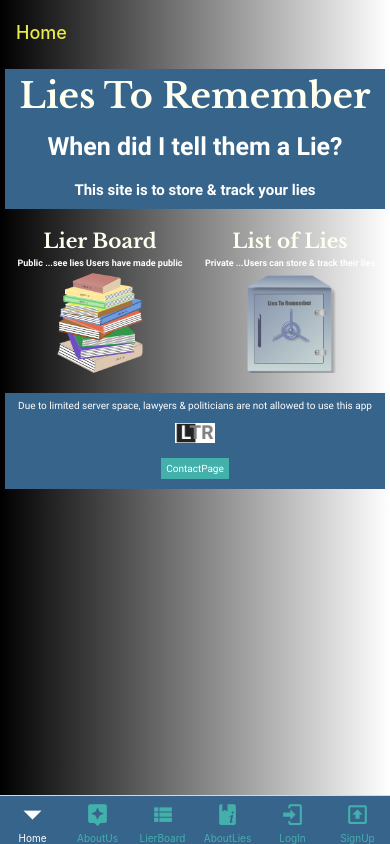
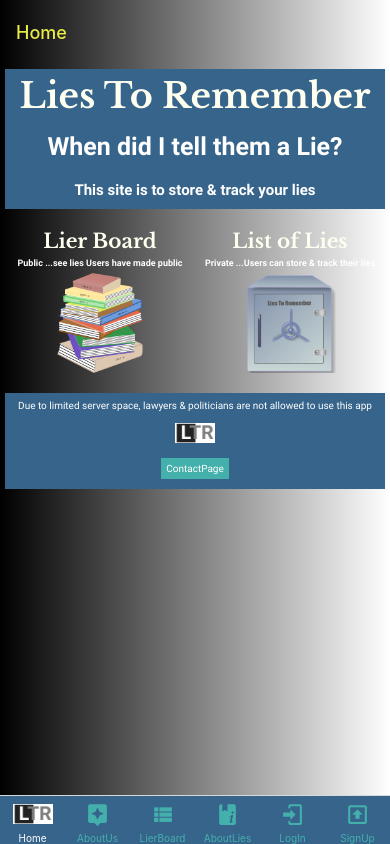
Before and after one commit to psteingh/LTRapp, a React Native app: screen /HomeBottomTab in a window 390 px wide. Built offline with nearby package versions, Linux system fonts and the light colour scheme.

Commit message:
ltrapp0527933

```diff
--- a/constants/HomeBottomTab.js
+++ b/constants/HomeBottomTab.js
@@ -1,3 +1,5 @@
+import { Image, StyleSheet } from 'react-native';
+
 import { createBottomTabNavigator } from '@react-navigation/bottom-tabs';
 import { MaterialCommunityIcons } from '@expo/vector-icons';
 
@@ -25,7 +27,14 @@ function HomeBottomTab() {
       tabBarInactiveTintColor: Colors.primaryLgreen
 
     }}>
-      <Tab.Screen name="Home" component={Home} />
+      <Tab.Screen
+        name="Home"
+        component={Home}
+        options={{
+          tabBarIcon: () => (
+          <Image
+            style={styles.imageLtrLogoTabBarIcon}
+            source={require('../assets/images/ltrbrand.png')} /> ), }} />
       <Tab.Screen
         name="AboutUs"
         component={AboutUsBoard}
@@ -68,3 +77,11 @@ function HomeBottomTab() {
 }
 
 export default HomeBottomTab;
+
+const styles = StyleSheet.create({
+  imageLtrLogoTabBarIcon: {
+    margin: 5,
+    width: 40,
+    height: 20
+  }
+});
```
